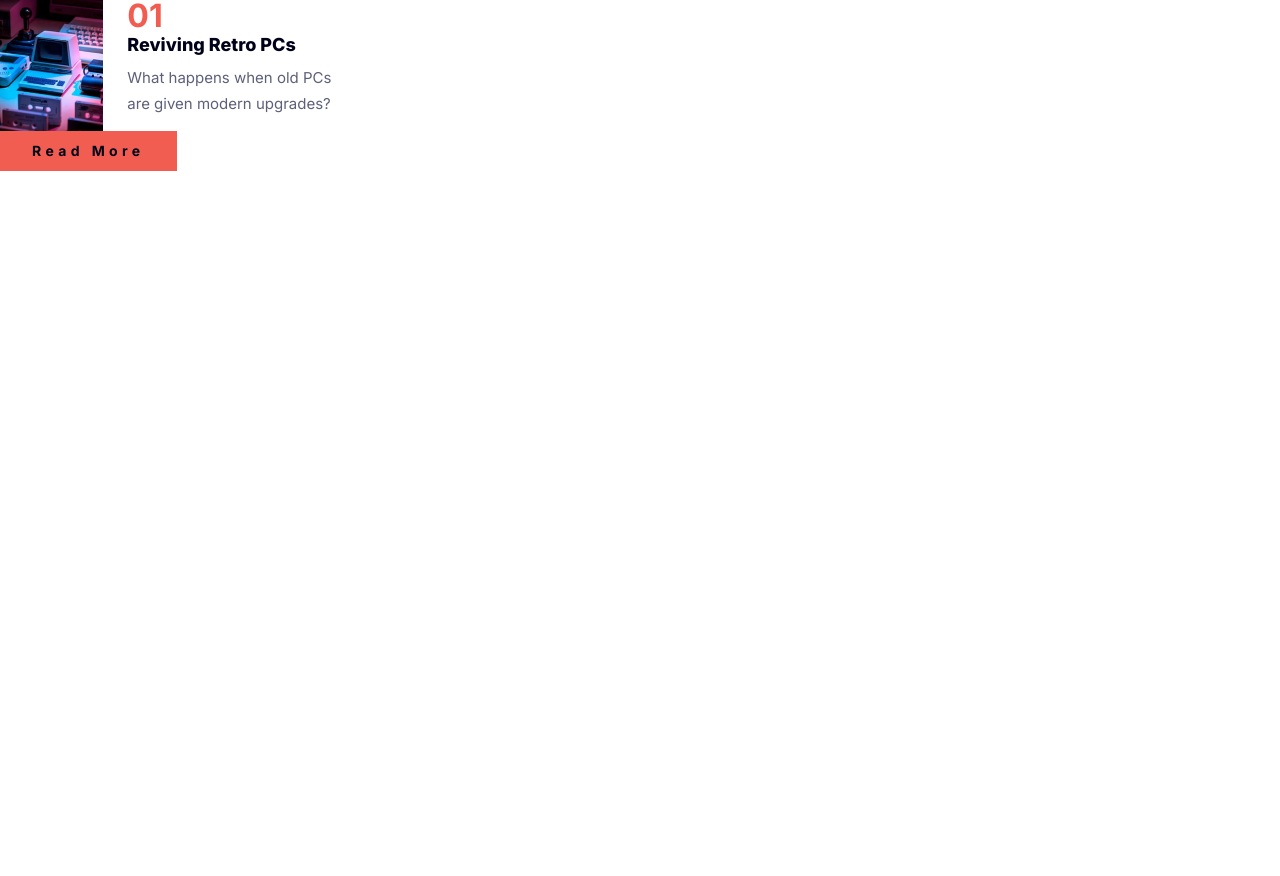
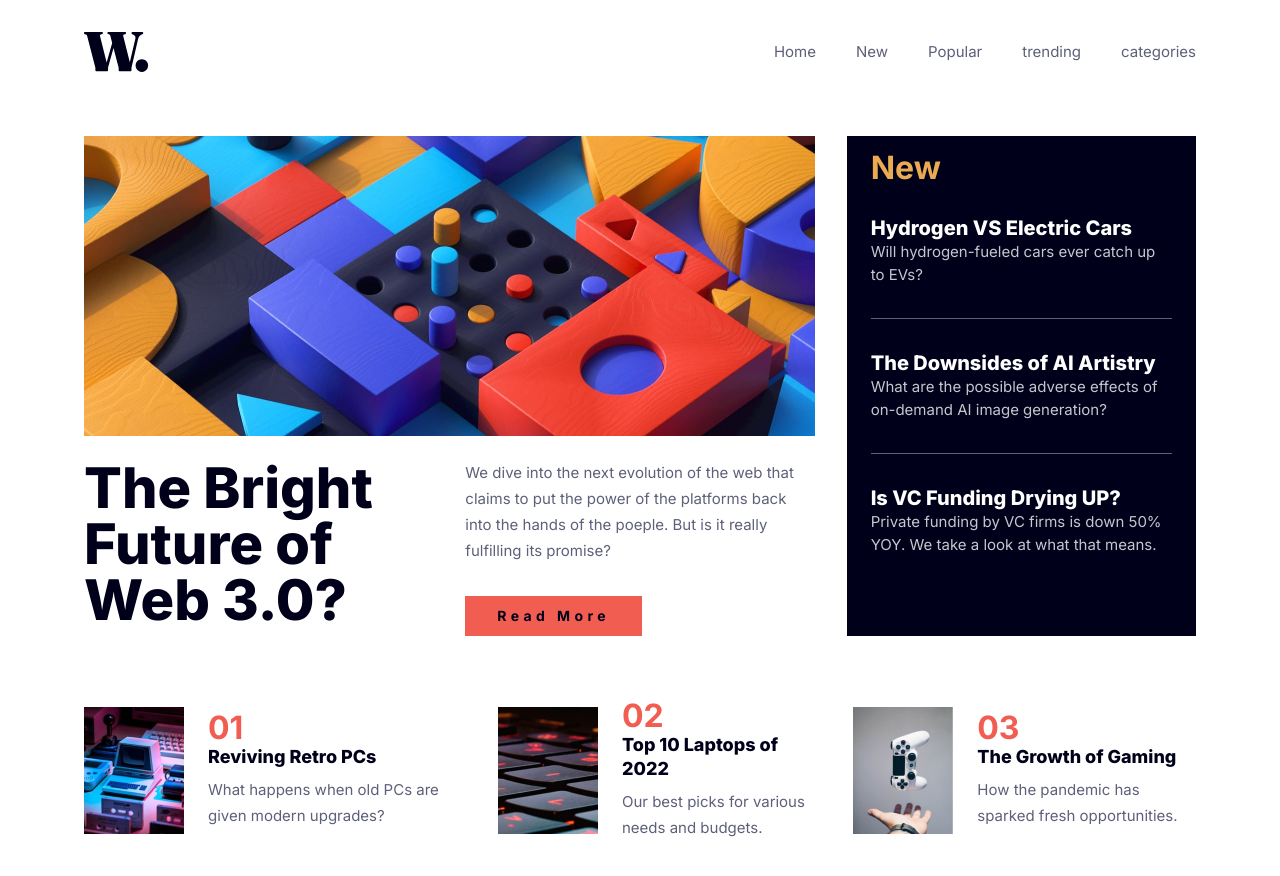
Before and after one commit to ChrisFloresM/NewsHomepage, a React (Vite) app: page / in a window 1280 px wide. Shown: the top 876 px of the page. Before the commit the page ends 800 px from the top, so only its background shows below. Built offline with nearby package versions, Linux system fonts and the light colour scheme.

Commit message:
Finished fully responsive project

```diff
--- a/index.html
+++ b/index.html
@@ -15,7 +15,7 @@
     >
     <title>News Homepage</title>
   </head>
-  <body class="max-h-dvh font-inter">
+  <body class="min-h-dvh font-inter px-200 pt-400 pb-800">
     <div id="root"></div>
     <script type="module" src="/src/main.tsx"></script>
   </body>
--- a/src/App.tsx
+++ b/src/App.tsx
@@ -1,19 +1,11 @@
-import NewsComponent from './ui/NewsComponent/NewsComponent.tsx'
-import ArticleItem from './ui/ArticleItem.tsx'
-import ButtonCta from './ui/ButtonCta.tsx'
-
-const testItem = {
-  imageUrl: '/img/image-retro-pcs.jpg',
-  number: 1,
-  title: 'Reviving Retro PCs',
-  summary: 'What happens when old PCs are' + ' given modern upgrades?',
-}
+import Header from './Layout/Header/Header.tsx'
+import Main from './Layout/Main/Main.tsx'
 
 function App() {
   return (
     <>
-      <ArticleItem item={testItem} />
-      <ButtonCta />
+      <Header />
+      <Main />
     </>
   )
 }
--- /dev/null
+++ b/src/Layout/Header/Header.tsx
@@ -0,0 +1,14 @@
+import NavigationBar from '../../ui/HeaderComponent/NavComponent.tsx'
+
+function Header() {
+  return (
+    <header className="m-auto mb-400 flex max-w-[608px] items-center justify-between lg:mb-800 lg:max-w-[1112px]">
+      <div>
+        <img src="/icons/logo.svg" alt="logo" />
+      </div>
+      <NavigationBar />
+    </header>
+  )
+}
+
+export default Header
--- /dev/null
+++ b/src/Layout/Main/Main.tsx
@@ -0,0 +1,15 @@
+import NewsComponent from '../../ui/NewsComponent/NewsComponent.tsx'
+import PrincipalArticle from '../../ui/PrincipalArticle/PrincipalArticle.tsx'
+import ArticlesComponent from '../../ui/ArticlesComponent/ArticlesComponent.tsx'
+
+function Main() {
+  return (
+    <main className="m-auto grid max-w-[608px] grid-cols-1 gap-500 lg:max-w-[1112px] lg:grid-cols-3 lg:gap-x-400 lg:gap-y-800">
+      <PrincipalArticle />
+      <NewsComponent />
+      <ArticlesComponent />
+    </main>
+  )
+}
+
+export default Main
--- a/src/ui/ArticleItem.tsx
+++ b/src/ui/ArticlesComponent/ArticleItem.tsx
@@ -1,4 +1,4 @@
-interface IArticleItem {
+export interface IArticleItem {
   imageUrl: string
   number: number
   title: string
@@ -12,8 +12,8 @@ interface IArticleItemProps {
 function ArticleItem({ item }: IArticleItemProps) {
   const { imageUrl, number, title, summary } = item
   return (
-    <article className="flex max-w-[340px] gap-300 bg-white">
-      <div>
+    <article className="flex items-center gap-300 bg-white">
+      <div className="max-w-[100px]">
         <img
           src={imageUrl}
           alt={`An illustrative picture for the article ${title}`}
--- /dev/null
+++ b/src/ui/ArticlesComponent/ArticlesComponent.tsx
@@ -0,0 +1,34 @@
+import ArticleItem, { type IArticleItem } from './ArticleItem.tsx'
+
+const articlesList: IArticleItem[] = [
+  {
+    imageUrl: '/img/image-retro-pcs.jpg',
+    number: 1,
+    title: 'Reviving Retro PCs',
+    summary: 'What happens when old PCs are given modern upgrades?',
+  },
+  {
+    imageUrl: '/img/image-top-laptops.jpg',
+    number: 2,
+    title: 'Top 10 Laptops of 2022',
+    summary: 'Our best picks for various needs and budgets.',
+  },
+  {
+    imageUrl: '/img/image-gaming-growth.jpg',
+    number: 3,
+    title: 'The Growth of Gaming',
+    summary: 'How the pandemic has sparked fresh opportunities.',
+  },
+]
+
+function ArticlesComponent() {
+  return (
+    <section className="flex flex-col gap-400 lg:col-span-full lg:flex-row lg:gap-500">
+      {articlesList.map((article: IArticleItem) => (
+        <ArticleItem key={article.number} item={article} />
+      ))}
+    </section>
+  )
+}
+
+export default ArticlesComponent
--- a/src/ui/ButtonCta.tsx
+++ b/src/ui/ButtonCta.tsx
@@ -1,7 +1,7 @@
 function ButtonCta() {
   return (
     <button
-      className="hover:bg-navy-950 text-navy-950 text-preset-7 leading-preset-7 tracking-preset-7 bg-red-500 px-400 py-100 font-bold transition-colors duration-200 hover:cursor-pointer hover:text-white"
+      className="hover:bg-navy-950 text-navy-950 text-preset-7 leading-preset-7 tracking-preset-7 justify-self-start bg-red-500 px-400 py-100 font-bold transition-colors duration-200 hover:cursor-pointer hover:text-white"
       type="button"
       aria-label="Read more button"
     >
--- /dev/null
+++ b/src/ui/HeaderComponent/NavComponent.tsx
@@ -0,0 +1,65 @@
+import { useState } from 'react'
+
+const navigationLinks: string[] = [
+  'Home',
+  'New',
+  'Popular',
+  'trending',
+  'categories',
+]
+
+const navBaseClass =
+  'bg-navy-950 fixed top-0 right-0 flex h-dvh w-2/3 flex-col gap-1100' +
+  ' px-[36px] py-[27px] sm:w-1/3 lg:relative lg:h-auto lg:w-auto lg:translate-x-0 lg:gap-0' +
+  ' lg:bg-white lg:p-0 transition-transform duration-300 ease-in-out z-50'
+
+function NavigationBar() {
+  const [menuOpen, setMenuOpen] = useState(false)
+
+  return (
+    <>
+      <button
+        type="button"
+        className="flex h-[17px] w-[40px] flex-col gap-[4px] space-y-[1px] hover:cursor-pointer lg:hidden"
+        onClick={() => setMenuOpen(true)}
+      >
+        <span className="bg-navy-950 m-0 inline-block h-[3px] w-full"></span>
+        <span className="bg-navy-950 m-0 inline-block h-[3px] w-full"></span>
+        <span className="bg-navy-950 m-0 inline-block h-[3px] w-full"></span>
+      </button>
+      {menuOpen && (
+        <div
+          onClick={() => setMenuOpen(false)}
+          className="fixed inset-0 z-40 bg-black/50 lg:hidden"
+          aria-hidden="true"
+        />
+      )}
+      <nav
+        className={`${menuOpen ? 'translate-x-0' : 'translate-x-full'} ${navBaseClass}`}
+      >
+        <button
+          type="button"
+          className="relative ml-auto flex h-[17px] w-[40px] hover:cursor-pointer lg:hidden"
+          onClick={() => setMenuOpen(false)}
+        >
+          <span className="bg-gold-400 absolute inline-block h-[3px] w-full origin-center rotate-45"></span>
+          <span className="bg-gold-400 absolute inline-block h-[3px] w-full origin-center -rotate-45"></span>
+        </button>
+        <ul className="flex flex-col gap-300 lg:flex-row lg:gap-500 lg:p-0 lg:pt-0">
+          {navigationLinks.map((link: string) => (
+            <li key={link}>
+              <a
+                href="#"
+                className="text-preset-5 leading-preset-5 text-gold-400 lg:text-preset-6 lg:leading-preset-6 lg:text-navy-600 lg:visited:not-hover:text-navy-600 transition-colors hover:cursor-pointer hover:text-red-500 active:text-red-500"
+              >
+                {link}
+              </a>
+            </li>
+          ))}
+        </ul>
+      </nav>
+    </>
+  )
+}
+
+export default NavigationBar
--- /dev/null
+++ b/src/ui/PrincipalArticle/PrincipalArticle.tsx
@@ -0,0 +1,34 @@
+import ButtonCta from '../ButtonCta.tsx'
+
+function PrincipalArticle() {
+  return (
+    <article className="space-y-300 lg:col-span-2">
+      <div>
+        <picture>
+          <source
+            media="(width < 640px)"
+            srcSet="/img/image-web-3-mobile.jpg"
+          />
+          <source
+            media="(width >= 640px)"
+            srcSet="/img/image-web-3-desktop.jpg"
+          />
+          <img src="/img/image-web-3-mobile.jpg" alt="Image of web 3.0" />
+        </picture>
+      </div>
+      <div className="lg:grid-rows-[2fr 1fr] grid grid-cols-1 gap-300 lg:grid-cols-2 lg:gap-400">
+        <h1 className="text-navy-950 text-preset-2 leading-preset-2 lg:text-preset-1 lg:leading-preset-1 font-extrabold lg:col-span-1 lg:row-span-2">
+          The Bright Future of Web 3.0?
+        </h1>
+        <p className="text-navy-600 text-preset-6 leading-preset-6">
+          We dive into the next evolution of the web that claims to put the
+          power of the platforms back into the hands of the poeple. But is it
+          really fulfilling its promise?
+        </p>
+        <ButtonCta />
+      </div>
+    </article>
+  )
+}
+
+export default PrincipalArticle
```
